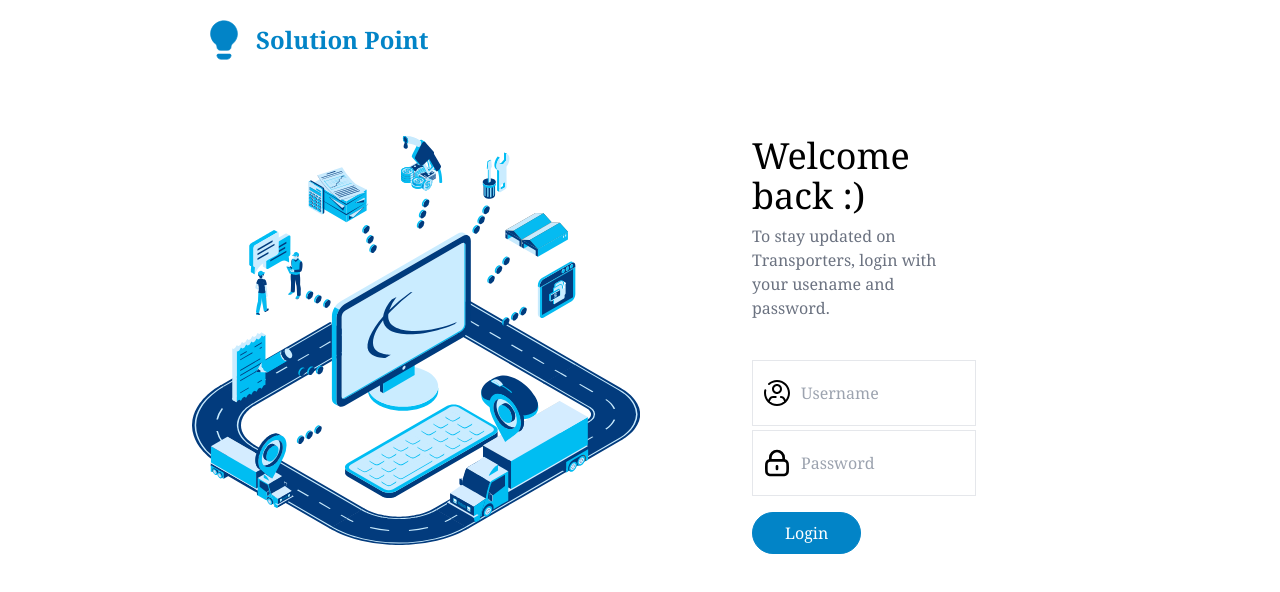
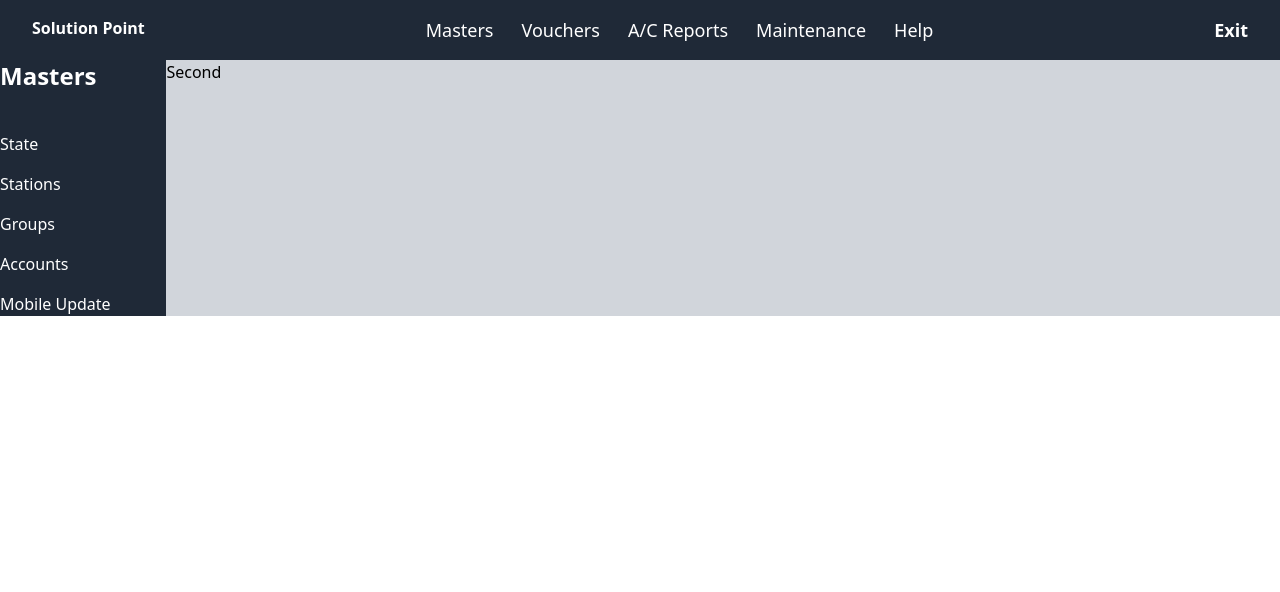
Before and after one commit to sammyy99/transport2.0, a React (Create React App) app: page /home in a window 1280 px wide. Shown: the top 592 px of the page. Built offline with nearby package versions, Linux system fonts and the light colour scheme.

Commit message:
Routes for headers

```diff
--- a/package.json
+++ b/package.json
@@ -11,6 +11,7 @@
     "react": "^18.2.0",
     "react-dom": "^18.2.0",
     "react-redux": "^9.1.1",
+    "react-router-dom": "^6.22.3",
     "react-scripts": "5.0.1",
     "web-vitals": "^2.1.4"
   },
--- a/src/App.js
+++ b/src/App.js
@@ -1,16 +1,22 @@
-import React from 'react'
-import LoginPage from './Components/LoginPage'
-import { Provider } from 'react-redux'
-import appstore from './Redux/appstore'
+import React from "react";
+import LoginPage from "./Components/LoginPage";
+import { Provider } from "react-redux";
+import appstore from "./Redux/appstore";
+import { BrowserRouter, Route, Routes } from "react-router-dom";
+import Homepage from "./Components/Homepage";
 
 const App = () => {
   return (
     <Provider store={appstore}>
-    <div>
-      <LoginPage/>
-    </div>
+      <BrowserRouter>
+      <Routes>
+        <Route path="/" element={<LoginPage/>} />
+        <Route path="/home/*" element={<Homepage/>}>
+        </Route>
+      </Routes>
+      </BrowserRouter>
     </Provider>
-  )
-}
+  );
+};
 
-export default App
+export default App;
--- /dev/null
+++ b/src/Components/ACreports.js
@@ -0,0 +1,11 @@
+import React from 'react'
+
+const ACreports = () => {
+  return (
+    <div>
+      ACreports
+    </div>
+  )
+}
+
+export default ACreports
--- /dev/null
+++ b/src/Components/Header.js
@@ -0,0 +1,32 @@
+import React from 'react';
+import { useSelector } from 'react-redux';
+import { Link, useNavigate } from 'react-router-dom';
+
+const Header = () => {
+  const navigate = useNavigate()
+  const loginStatus = useSelector((store)=>{return store?.user?.status})
+
+  console.log(loginStatus)
+
+  const handleLogout = ()=>{return navigate("/") }
+
+  return (
+    <header className="bg-gray-800 text-white shadow-md shadow-black w-screen">
+      <nav className="flex  justify-between mx-auto p-4 px-8">
+        <div className="font-extrabold">Solution Point</div>
+        <ul className="flex space-x-7 text-lg">
+          <Link to="" className="hover:text-blue-500 transition duration-300">Masters</Link>
+          <Link to="vouchers" className="hover:text-blue-500 transition duration-300">Vouchers</Link>
+          <Link to="ac-reports" className="hover:text-blue-500 transition duration-300">A/C Reports</Link>
+          <Link to="maintenance" className="hover:text-blue-500 transition duration-300">Maintenance</Link>
+          <Link to="help" className="hover:text-blue-500 transition duration-300">Help</Link>
+        </ul>
+        <div className="hover:text-red-500 transition duration-300 text-lg font-bold">
+          <button onClick={handleLogout}>Exit</button>
+        </div>
+      </nav>
+    </header>
+  );
+};
+
+export default Header;
--- /dev/null
+++ b/src/Components/Help.js
@@ -0,0 +1,11 @@
+import React from 'react'
+
+const Help = () => {
+  return (
+    <div>
+      Help
+    </div>
+  )
+}
+
+export default Help
--- /dev/null
+++ b/src/Components/Homepage.js
@@ -0,0 +1,34 @@
+import React from 'react'
+import Header from './Header'
+import { Route, Routes } from 'react-router-dom'
+import Master from './Master'
+import Vouchers from './Vouchers'
+import ACreports from './ACreports'
+import Maintenance from './Maintenance'
+import Help from './Help'
+
+const Homepage = () => {
+  return (
+    <div>
+      <Header/>
+      <div className='flex w-screen'>
+
+        <div className='w-[13%] bg-gray-800'>
+        <Routes>
+            <Route path='' element={<Master/>}/>
+            <Route path='vouchers' element={<Vouchers/>}/>
+            <Route path='ac-reports' element={<ACreports/>}/>
+            <Route path='maintenance' element={<Maintenance/>}/>
+            <Route path='help' element={<Help/>}/>
+        </Routes>
+        </div>
+
+        <div className='w-[87%] bg-gray-300'>
+            Second
+        </div>
+      </div>
+    </div>
+  )
+}
+
+export default Homepage
--- a/src/Components/LoginForm.js
+++ b/src/Components/LoginForm.js
@@ -1,6 +1,6 @@
 import React, { useRef, useState } from 'react'
 import { useDispatch } from 'react-redux'
-import { userInfo } from '../Redux/userSlice'
+import { login, userInfo } from '../Redux/userSlice'
 import axios from "axios"
 
 
@@ -47,12 +47,15 @@ const LoginForm = () => {
        clearEntry();
        if (response.status===200) {
            setloginStatus(true)
+           dispatch(login(true)) // setting login status true to redux for global login check.
        } else {
            setloginStatus(false)  // this wont directly set the login status message instead if auth is false program will give error 401
+           dispatch(login(false)) // setting login status true to redux for global login check.
        }
      } catch (error) {
       if (error.response.status===401) { // As we are sending 401 from backend for false autharization axios is treating it as error so we are setting our message in catch error.
           setloginStatus(false) // setting login status false here
+          dispatch(login(false)) // setting login status true to redux for global login check.
           clearEntry(); // clearing entry on false login too
       } else {
         console.log("Error in login: " + error);
@@ -82,7 +85,7 @@ const LoginForm = () => {
       </div>
 
       <div className={`${message?"block":"hidden"} mt-1 mb-2`}>
-         {loginStatus?<p className='text-green-600'>Login successfull.</p>:<p className='text-red-700'>Invalid Username or Password.</p>}
+         {loginStatus?<p className='text-green-600'>Login successfull.</p>:<p className='text-red-600'>Invalid Username or Password.</p>}
       </div>
 
       <button onClick={()=>{handleLogin()}} className='border border-sky-600 bg-sky-600 rounded-3xl px-8 py-2 mt-4 hover:bg-white transition-all duration-300 text-white hover:text-sky-600'>Login</button>
--- /dev/null
+++ b/src/Components/Maintenance.js
@@ -0,0 +1,11 @@
+import React from 'react'
+
+const Maintenance = () => {
+  return (
+    <div>
+      Maintenance
+    </div>
+  )
+}
+
+export default Maintenance
--- /dev/null
+++ b/src/Components/Master.js
@@ -0,0 +1,30 @@
+// Masters.js
+import React from 'react';
+import { Link } from 'react-router-dom';
+
+const Master = () => {
+  return (
+    <div className="  text-white">
+      <div className="text-2xl font-bold mb-10">Masters</div>
+      <ul className="flex flex-col space-y-4 text-md">
+        <Link to="state" className="hover:text-blue-500 transition duration-300">
+          State
+        </Link>
+        <Link to="stations" className="hover:text-blue-500 transition duration-300">
+          Stations
+        </Link>
+        <Link to="groups" className="hover:text-blue-500 transition duration-300">
+          Groups
+        </Link>
+        <Link to="accounts" className="hover:text-blue-500 transition duration-300">
+          Accounts
+        </Link>
+        <Link to="mobile" className="hover:text-blue-500 transition duration-300">
+          Mobile Update
+        </Link>
+      </ul>
+    </div>
+  );
+};
+
+export default Master;
--- /dev/null
+++ b/src/Components/Vouchers.js
@@ -0,0 +1,11 @@
+import React from 'react'
+
+const Vouchers = () => {
+  return (
+    <div>
+      Vouchers
+    </div>
+  )
+}
+
+export default Vouchers
--- a/src/Redux/userSlice.js
+++ b/src/Redux/userSlice.js
@@ -3,7 +3,7 @@ import { createSlice } from "@reduxjs/toolkit";
 const userSlice = createSlice({
     name:"userSlice",
     initialState:{
-        state:false,
+        status:false,
         data:{
             username:"",
             password:""
@@ -12,9 +12,12 @@ const userSlice = createSlice({
     reducers:{
         userInfo:(state,action)=>{
                    state.data = action.payload
+        },
+        login:(state,action)=>{
+                   state.status=action.payload
         }
     }
 })
 
 export default userSlice.reducer;
-export const {userInfo} = userSlice.actions;
+export const {userInfo, login} = userSlice.actions;
```
Also changed, not shown: src/Hooks/loginHook.js (added), 2 other files (tests, documents, lock files or other folders).
